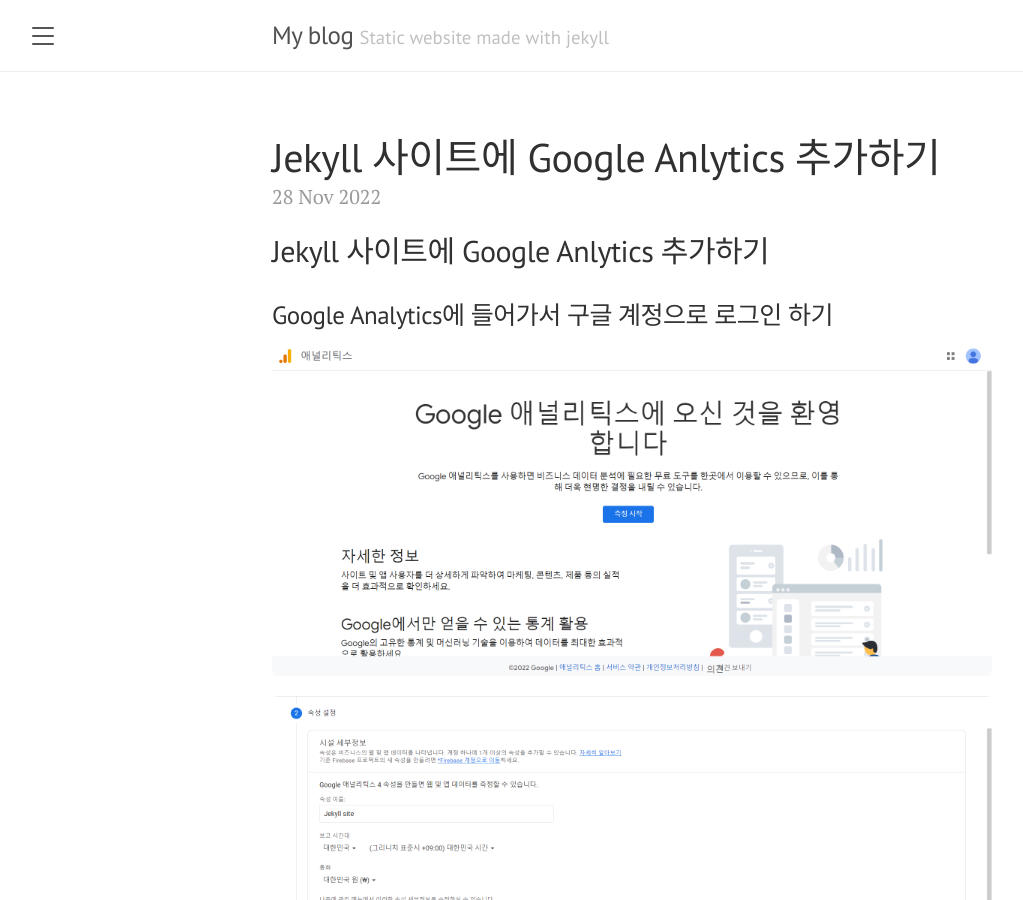
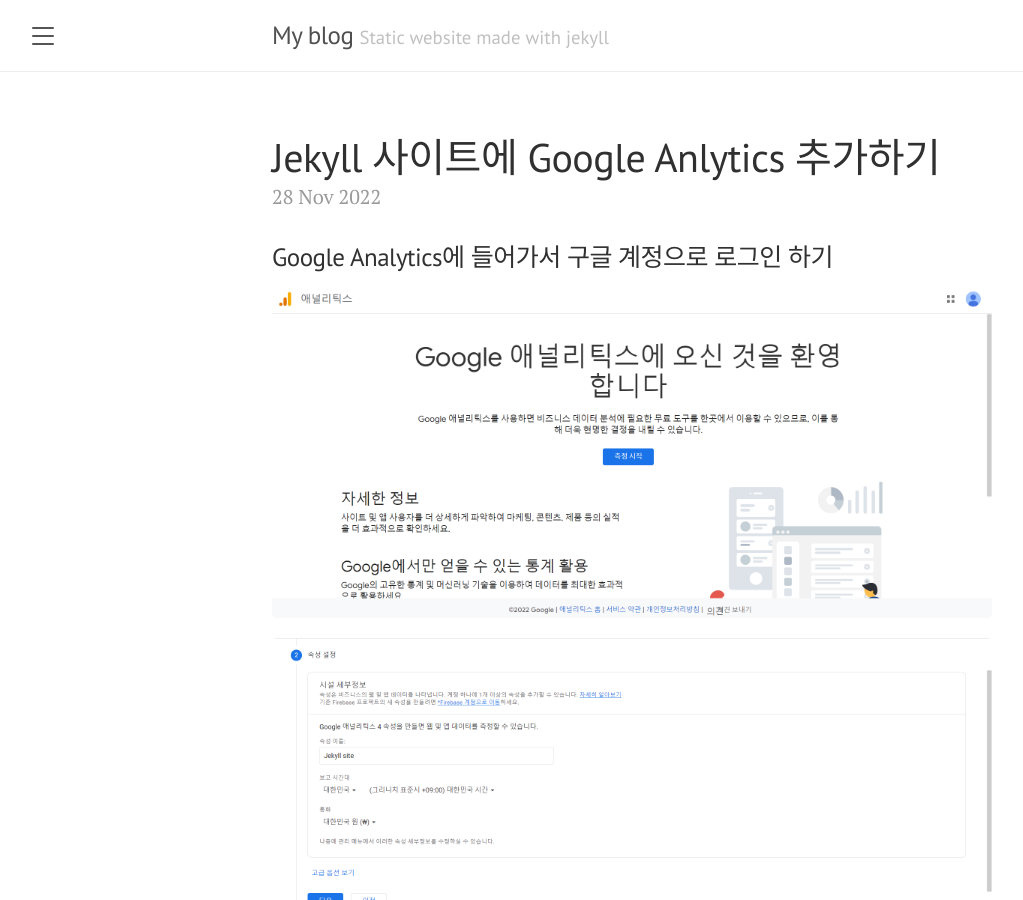
Before and after one commit to 20223073/20223073.github.io, a Jekyll site: the page built from _posts/2022-11-28-google-analytics.md, in a window 1280 px wide and 900 px high. Shown: the whole window, without its empty margins (8-1031 px from the left). Built offline with Jekyll 4.4.1, drawn with Linux system fonts in a browser that asks for light colours; comment, search, counter and statistics services are not loaded.

Commit message:
update: post

```diff
--- a/_posts/2022-11-28-google-analytics.md
+++ b/_posts/2022-11-28-google-analytics.md
@@ -6,7 +6,6 @@
 comments: true
 ---
 
-## Jekyll 사이트에 Google Anlytics 추가하기
 
 ### Google Analytics에 들어가서 구글 계정으로 로그인 하기
 
```
Also changed, not shown: _posts/2022-11-28-github.md (+0 -1 lines).
